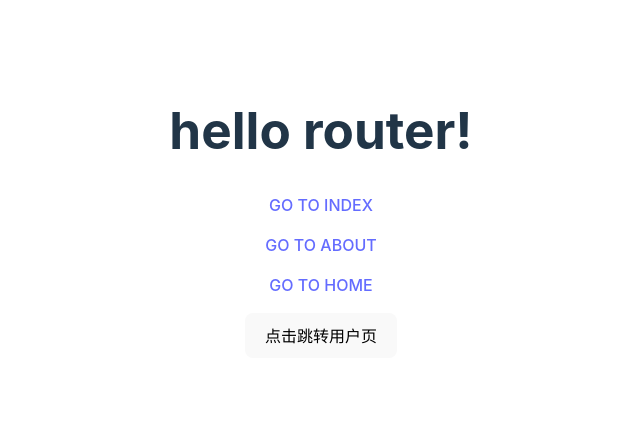
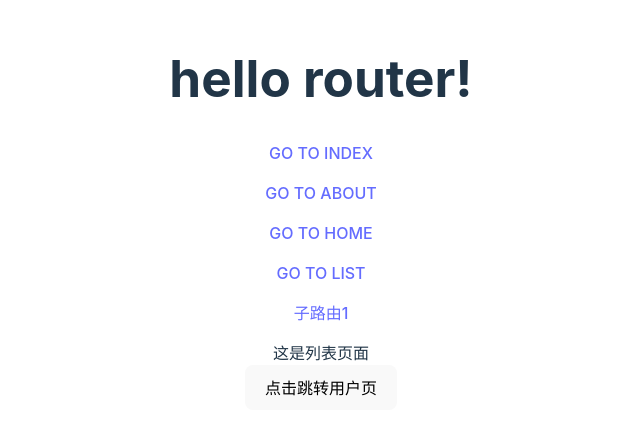
Before and after one commit to MoriDreamers/VUE-TEST, a Vue app: page /#/list in a window 1280 px wide. Shown: the part 187-622 px from the top of the page, without its empty margins (319-959 px from the left). Built offline with nearby package versions, Linux system fonts and the light colour scheme.

Commit message:
routerStudyComplete

```diff
--- a/src/App.vue
+++ b/src/App.vue
@@ -31,7 +31,8 @@ const user = () =>{
     <!-- repalce表示禁止回退 -->
     <p><RouterLink to = "/about">GO TO ABOUT</RouterLink></p>
     <p><RouterLink to = "/home">GO TO HOME</RouterLink></p>
-
+    <p><RouterLink to = "/list">GO TO LIST</RouterLink></p>
+    <p><RouterLink to = "/list/TestOne">子路由1</RouterLink></p>
 
   </div>
 <!--路由出口，路由所渲染的组件将匹配到routerview这里-->
--- a/src/router/index.js
+++ b/src/router/index.js
@@ -8,17 +8,37 @@ import About from '../views/About.vue'
 //import User from '../views/User.vue'
 //上面那条使用路由懒加载导入组建的方式，如下：
 const User = () => import('../views/User.vue')
+const List= () => import('../views/list/List.vue')
+const TestOne= () => import('../views/list/TestOne.vue')
+const TestTwo= () => import('../views/list/TestTwo.vue')
+
 //路由集合处理，创建一个路由对象，并且包括子路由
 const listRoutes = {
-    path:'/list' ,component:() => import('../views/User.vue')
+    path:'/list' ,
+    component:List,
+    //子路由
+    children:[
+        {path:'TestOne',component:TestOne},
+        {path:'TestTwo',component:TestTwo},
+    ]
 }
 //定义路由映射 route是一条路由 许多放到一起就成了集合router
 const routes = [
+    listRoutes,
     //这玩意实际上是个数组 [] ，在里面插入了很多条对象 {}
     { path: '/', component: Index },
     { path: '/home', component: Home },
     { path: '/about', component: About },
-    { path: '/users/:id/:username', component: User ,name :"users"}
+    {
+        path: '/users/:id/:username', component: User ,name :"users",
+        //beforeEnter是路由独享守卫
+        beforeEnter: (to,from,next) =>{
+            if(to.query.token !== "mori" && to.path == "/list"){
+                next("/")
+            }
+            next()
+        }
+    }
     //动态路由 id是唯一变量名子 可使用 {{ $route.params.id }} 来调用
 ]
 //      我们创建了几个路由 并将这个集合叫做routes
@@ -29,7 +49,19 @@ const router = createRouter({
     history : createWebHashHistory(),
     routes,
 })
-
+//定义一个全局路由守卫，去判断请求链接有没有token字段
+/*
+router.beforeEach(
+    //测试 如果token字段不是mori，就直接跳转到 /
+    (to,from,next) =>{
+        if(to.query.token !== "mori" && to.path == "/list"){
+            next("/")
+            return false
+        }
+        next()
+    }
+)
+*/
 router.push("/")
 
 export default router
--- /dev/null
+++ b/src/views/list/List.vue
@@ -0,0 +1,15 @@
+<script setup>
+
+</script>
+
+<template>
+    <div>
+        这是列表页面
+        <!-- 调用的子路由渲染在这里 -->
+        <RouterView></RouterView>
+    </div>
+</template>
+
+<style scoped>
+
+</style>
--- /dev/null
+++ b/src/views/list/TestOne.vue
@@ -0,0 +1,13 @@
+<script setup>
+
+</script>
+
+<template>
+    <div>
+        这是子路由测试页面 1
+    </div>
+</template>
+
+<style scoped>
+
+</style>
--- /dev/null
+++ b/src/views/list/TestTwo.vue
@@ -0,0 +1,13 @@
+<script setup>
+
+</script>
+
+<template>
+    <div>
+        这是子路由测试页面 2
+    </div>
+</template>
+
+<style scoped>
+
+</style>
```
